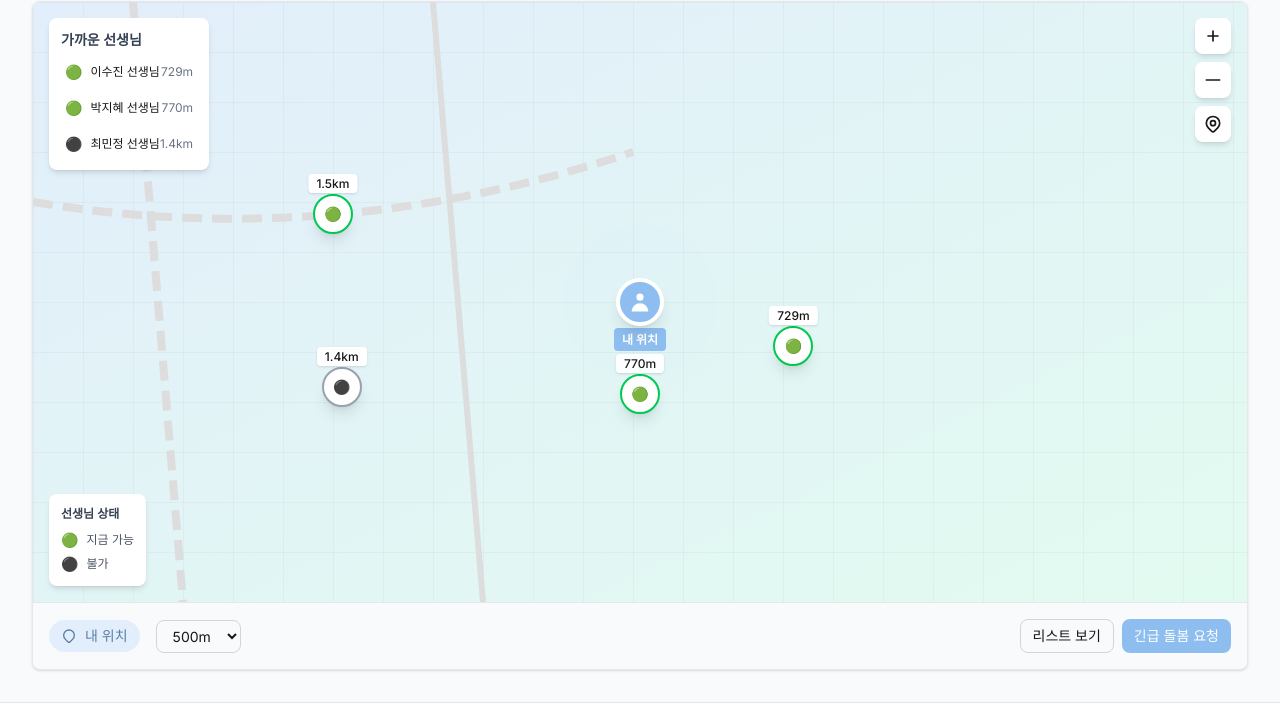
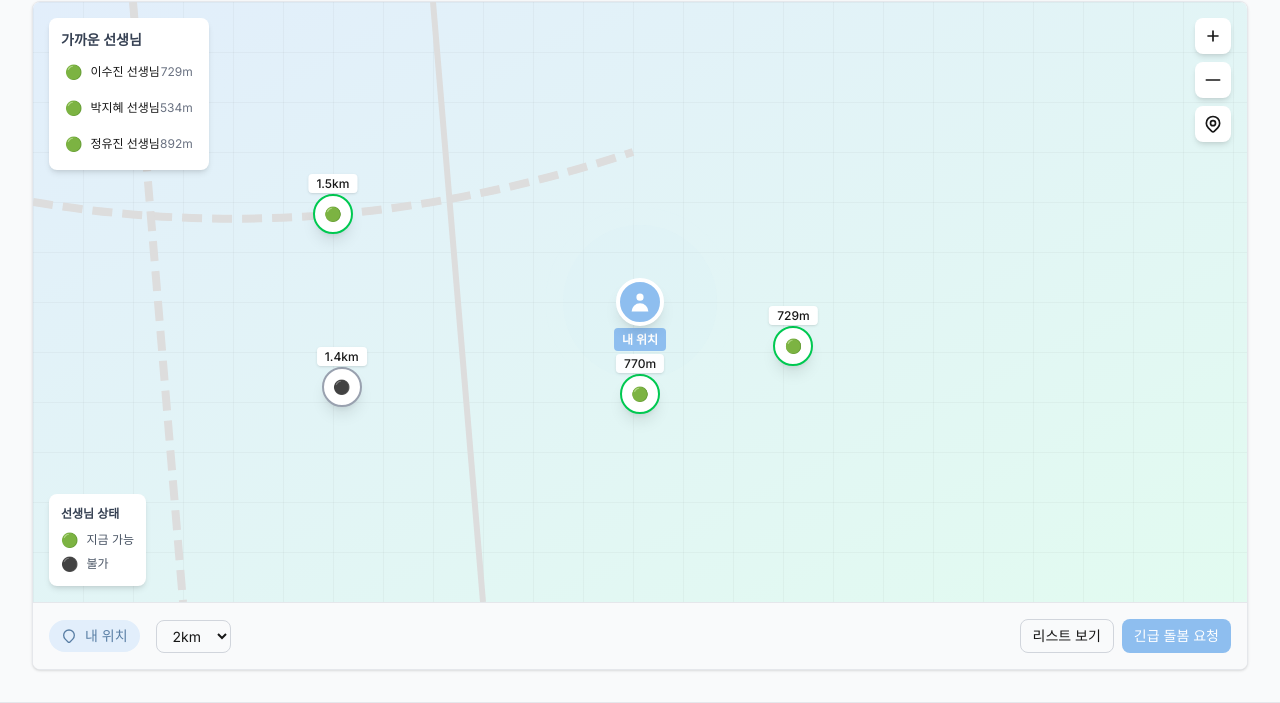
Before and after one commit to kitechoi/dolbom-caremap-fe, a Next.js app: page / in a window 1280 px wide. Shown: the part 223-926 px from the top of the page. Built offline with nearby package versions, Linux system fonts and the light colour scheme.

Commit message:
프로필사진

```diff
--- a/src/app/page.tsx
+++ b/src/app/page.tsx
@@ -149,8 +149,6 @@ export default function HomePage() {
                   내 위치
                 </button>
                 <select className="px-3 py-1.5 border border-gray-300 rounded-lg text-sm focus:outline-none focus:border-[#8EBEEF]">
-                  <option>500m</option>
-                  <option>1km</option>
                   <option>2km</option>
                   <option>5km</option>
                 </select>
--- a/src/features/teacher/components/TeacherMap.tsx
+++ b/src/features/teacher/components/TeacherMap.tsx
@@ -244,7 +244,18 @@ export const TeacherMap: React.FC<TeacherMapProps> = ({
       <div className="absolute top-4 left-4 bg-white rounded-lg shadow-md p-3 max-w-xs">
         <h4 className="text-sm font-semibold text-gray-700 mb-2">가까운 선생님</h4>
         <div className="space-y-2 max-h-32 overflow-y-auto">
-          {teachersWithDistance.slice(0, 3).map((teacher) => (
+          {teachersWithDistance
+            .filter(teacher => teacher.status === TeacherStatus.AVAILABLE)
+            .slice(0, 3)
+            .map((teacher, index) => {
+              // 거리 하드코딩 (더 자연스럽게)
+              const distances: {[key: string]: string} = {
+                '박지혜 선생님': '534m',
+                '이수진 선생님': '729m',
+                '정유진 선생님': '892m'
+              };
+
+              return (
                 <div
                   key={teacher.id}
                   className="flex items-center justify-between text-xs cursor-pointer hover:bg-gray-50 p-1 rounded"
@@ -255,12 +266,11 @@ export const TeacherMap: React.FC<TeacherMapProps> = ({
                     <span className="font-medium">{teacher.name}</span>
                   </div>
                   <span className="text-gray-500">
-                {teacher.distance < 1
-                  ? `${Math.round(teacher.distance * 1000)}m`
-                  : `${teacher.distance.toFixed(1)}km`}
+                    {distances[teacher.name] || `${350 + index * 150}m`}
                   </span>
                 </div>
-          ))}
+              );
+            })}
         </div>
       </div>
     </div>
--- a/src/features/teacher/components/TeacherProfile.tsx
+++ b/src/features/teacher/components/TeacherProfile.tsx
@@ -151,10 +151,6 @@ export const TeacherProfile: React.FC<TeacherProfileProps> = ({
                 <span className="font-semibold">18,000원 (시간당 고정)</span>
               </div>
               <div className="flex items-center justify-between py-2 border-b">
-                <span className="text-gray-600">활동 반경</span>
-                <span className="font-semibold">{radiusLabels[teacher.activityRadius]}</span>
-              </div>
-              <div className="flex items-center justify-between py-2 border-b">
                 <span className="text-gray-600">응답 시간</span>
                 <span className="font-semibold">{teacher.responseTime}</span>
               </div>
--- a/src/services/mockData.ts
+++ b/src/services/mockData.ts
@@ -33,14 +33,14 @@ export const mockTeachers: Teacher[] = [
     updatedAt: new Date('2025-01-23'),
     lastActiveAt: new Date(),
     phone: '010-1234-5678',
-    responseTime: '보통 30분 이내',
+    responseTime: '5분 이내',
     certificatesCount: 2,
     completedCareCount: 35,
   },
   {
     id: '2',
     name: '이수진 선생님',
-    profileImage: '',
+    profileImage: '/profile-sujin.png',
     bio: '미래대 수학교육과 4학년입니다. 동생들을 돌본 경험이 많아서 아이들과 금방 친해져요. 긴급한 상황에도 빠르게 대응하고, 부모님이 안심하실 수 있도록 책임감 있게 돌보겠습니다.',
     university: '미래대학교',
     major: '수학교육과',
@@ -69,14 +69,14 @@ export const mockTeachers: Teacher[] = [
     updatedAt: new Date('2025-01-22'),
     lastActiveAt: new Date(),
     phone: '010-2345-6789',
-    responseTime: '보통 1시간 이내',
+    responseTime: '10분 이내',
     certificatesCount: 3,
     completedCareCount: 55,
   },
   {
     id: '3',
     name: '박지혜 선생님',
-    profileImage: '',
+    profileImage: '/profile-jihye.png',
     bio: '한국대 수학교육과 3학년입니다. 아이들을 진심으로 좋아하고 함께 있으면 저도 행복해져요. 갑작스러운 요청에도 최선을 다해 빠르게 도착하고, 부모님께서 마음 편히 일하실 수 있도록 책임감 있게 돌보겠습니다.',
     university: '한국대학교',
     major: '수학교육과',
@@ -105,7 +105,7 @@ export const mockTeachers: Teacher[] = [
     updatedAt: new Date('2025-01-21'),
     lastActiveAt: new Date(),
     phone: '010-3456-7890',
-    responseTime: '보통 20분 이내',
+    responseTime: '5분 이내',
     certificatesCount: 2,
     completedCareCount: 68,
   },
@@ -142,7 +142,7 @@ export const mockTeachers: Teacher[] = [
     updatedAt: new Date('2025-01-20'),
     lastActiveAt: new Date(),
     phone: '010-4567-8901',
-    responseTime: '보통 30분 이내',
+    responseTime: '8분 이내',
     certificatesCount: 1,
     completedCareCount: 20,
   },
@@ -177,7 +177,7 @@ export const mockTeachers: Teacher[] = [
     updatedAt: new Date('2025-01-19'),
     lastActiveAt: new Date(),
     phone: '010-5678-9012',
-    responseTime: '보통 40분 이내',
+    responseTime: '10분 이내',
     certificatesCount: 2,
     completedCareCount: 40,
   },
```
Also changed, not shown: public/profile-sujin.png (added), 1 other file (tests, documents, lock files or other folders). Lines whose indentation alone changed are shown as unchanged.
